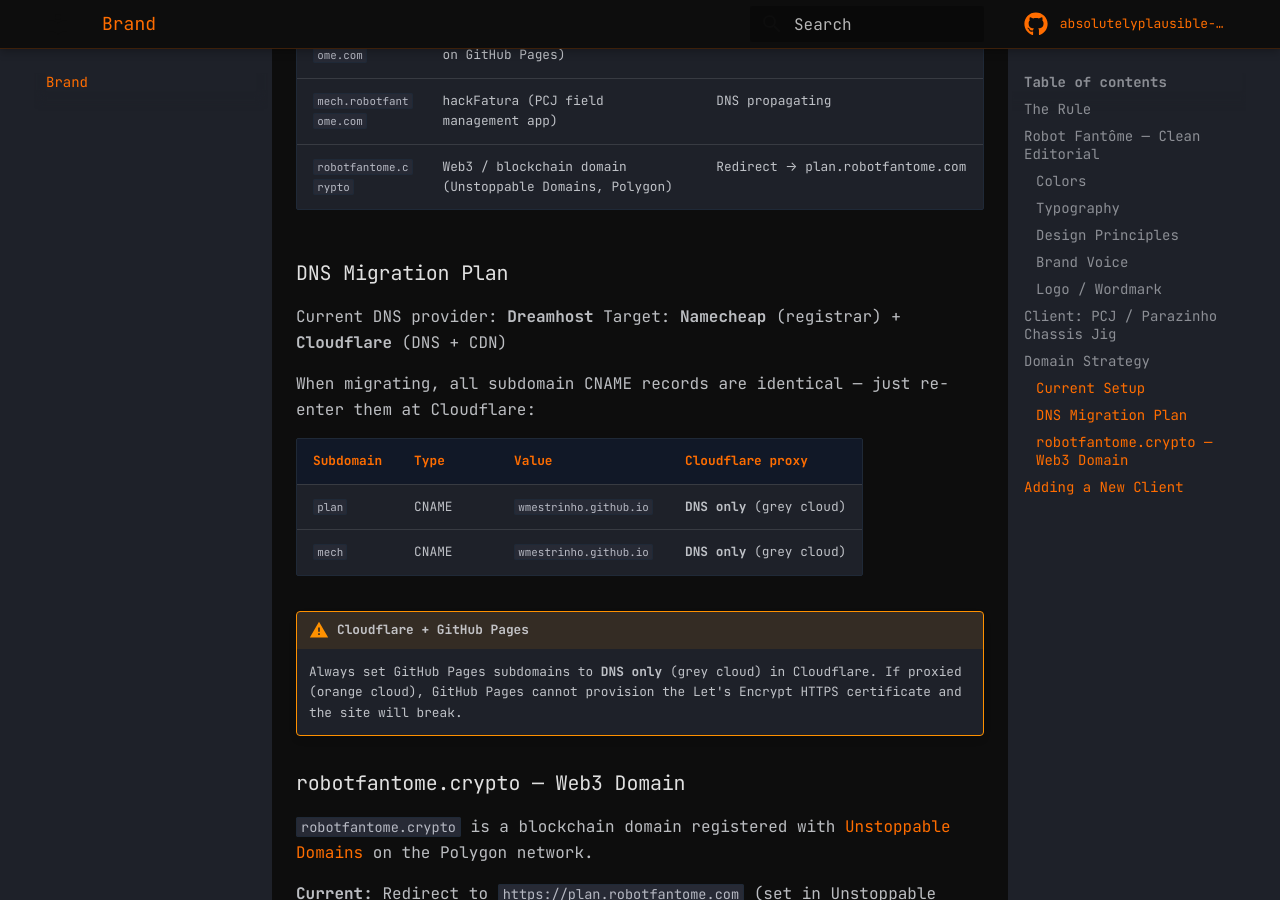
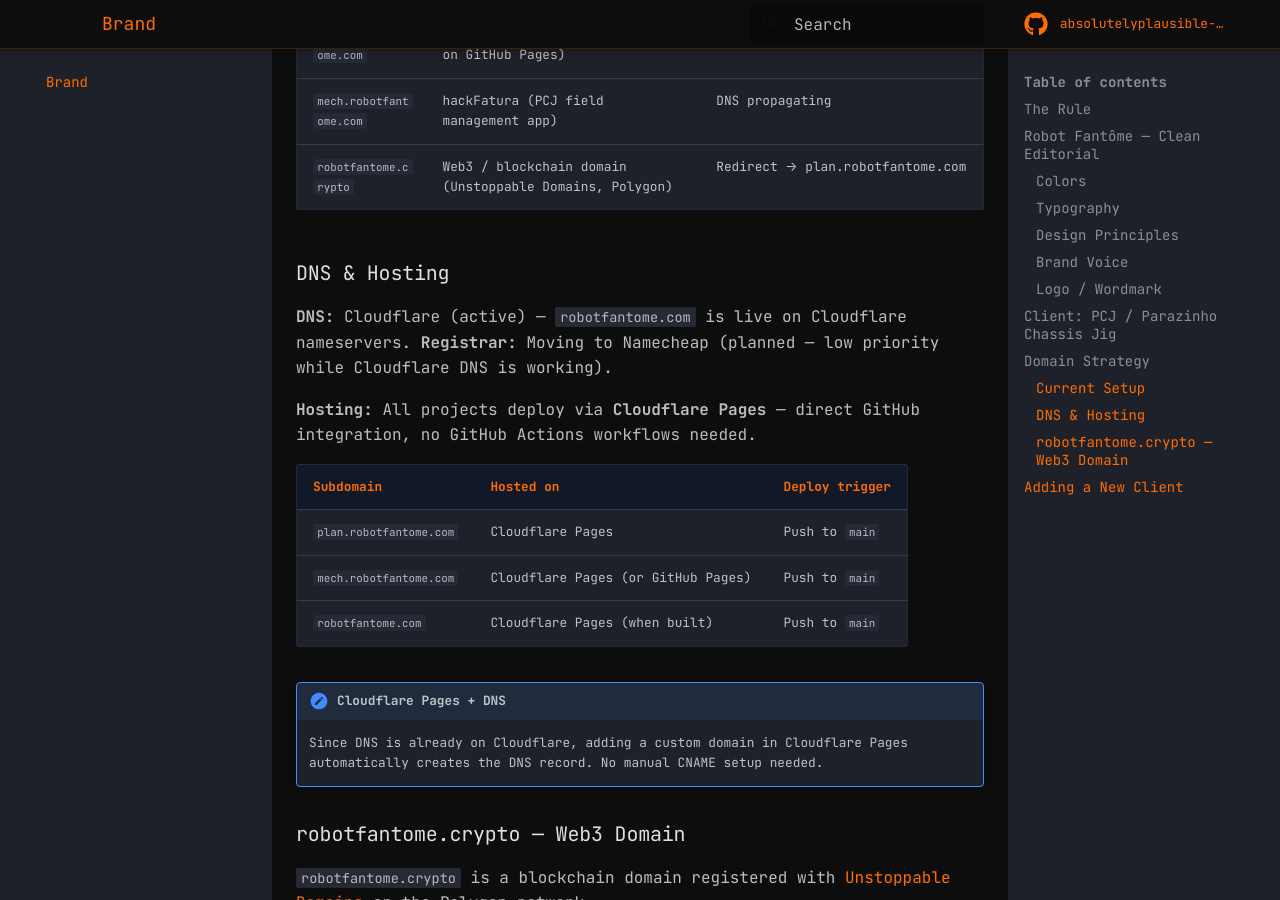
Before and after one commit to wmestrinho/absolutelyplausible-business-plan, an MkDocs documentation site: the page built from docs/brand.md, in a window 1280 px wide and 900 px high, scrolled down 3100 px. Built offline with MkDocs 1.6.1 and Material for MkDocs 9.7.7, drawn with Linux system fonts in a browser that asks for light colours; comment, search, counter and statistics services are not loaded.

Commit message:
Migrate deployment to Cloudflare Pages
- Remove .github/workflows/deploy.yml — Cloudflare Pages replaces GitHub Actions
- Remove docs/CNAME — not needed, Cloudflare manages DNS automatically
- Add .python-version (3.11) — Cloudflare Pages build environment
- Clear custom domain from GitHub Pages settings (via API)
- CLAUDE.md: update deployment section for Cloudflare Pages
- docs/brand.md: update domain strategy — Cloudflare DNS active,
  hosting migrated to Cloudflare Pages across all projects

Build: pip install mkdocs-material && mkdocs build → site/

Co-Authored-By: Claude Sonnet 4.6 <noreply@anthropic.com>

```diff
--- a/docs/brand.md
+++ b/docs/brand.md
@@ -90,20 +90,21 @@ Industrial, mechanical. Bold, grounded. Used in **hackFatura**.
 | `mech.robotfantome.com` | hackFatura (PCJ field management app) | DNS propagating |
 | `robotfantome.crypto` | Web3 / blockchain domain (Unstoppable Domains, Polygon) | Redirect → plan.robotfantome.com |
 
-### DNS Migration Plan
+### DNS & Hosting
 
-Current DNS provider: **Dreamhost**
-Target: **Namecheap** (registrar) + **Cloudflare** (DNS + CDN)
+**DNS:** Cloudflare (active) — `robotfantome.com` is live on Cloudflare nameservers.
+**Registrar:** Moving to Namecheap (planned — low priority while Cloudflare DNS is working).
 
-When migrating, all subdomain CNAME records are identical — just re-enter them at Cloudflare:
+**Hosting:** All projects deploy via **Cloudflare Pages** — direct GitHub integration, no GitHub Actions workflows needed.
 
-| Subdomain | Type | Value | Cloudflare proxy |
-|-----------|------|-------|-----------------|
-| `plan` | CNAME | `wmestrinho.github.io` | **DNS only** (grey cloud) |
-| `mech` | CNAME | `wmestrinho.github.io` | **DNS only** (grey cloud) |
+| Subdomain | Hosted on | Deploy trigger |
+|-----------|-----------|---------------|
+| `plan.robotfantome.com` | Cloudflare Pages | Push to `main` |
+| `mech.robotfantome.com` | Cloudflare Pages (or GitHub Pages) | Push to `main` |
+| `robotfantome.com` | Cloudflare Pages (when built) | Push to `main` |
 
-!!! warning "Cloudflare + GitHub Pages"
-    Always set GitHub Pages subdomains to **DNS only** (grey cloud) in Cloudflare. If proxied (orange cloud), GitHub Pages cannot provision the Let's Encrypt HTTPS certificate and the site will break.
+!!! note "Cloudflare Pages + DNS"
+    Since DNS is already on Cloudflare, adding a custom domain in Cloudflare Pages automatically creates the DNS record. No manual CNAME setup needed.
 
 ### robotfantome.crypto — Web3 Domain
 
```
Also changed, not shown: CLAUDE.md (+8 -4 lines), 3 other files.
